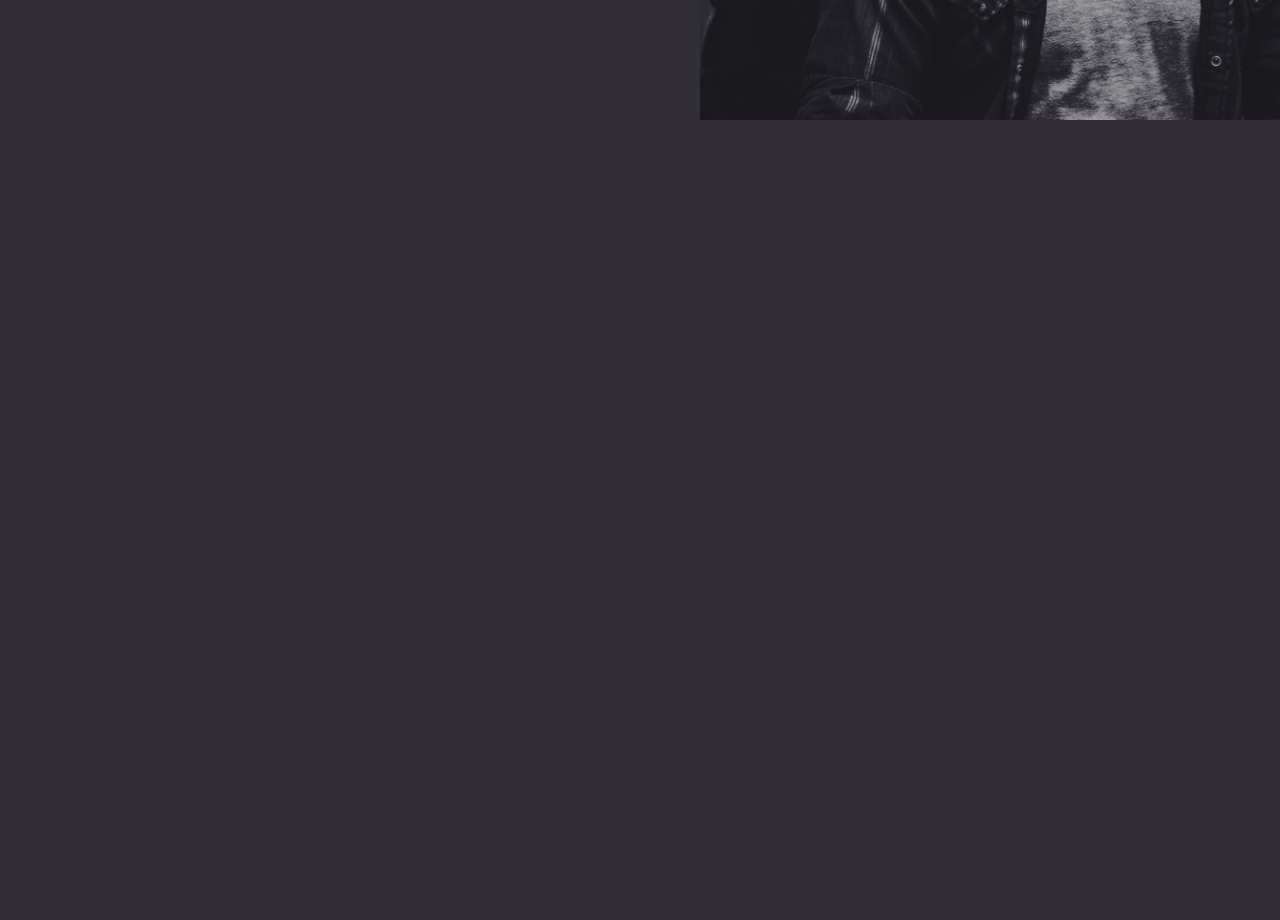
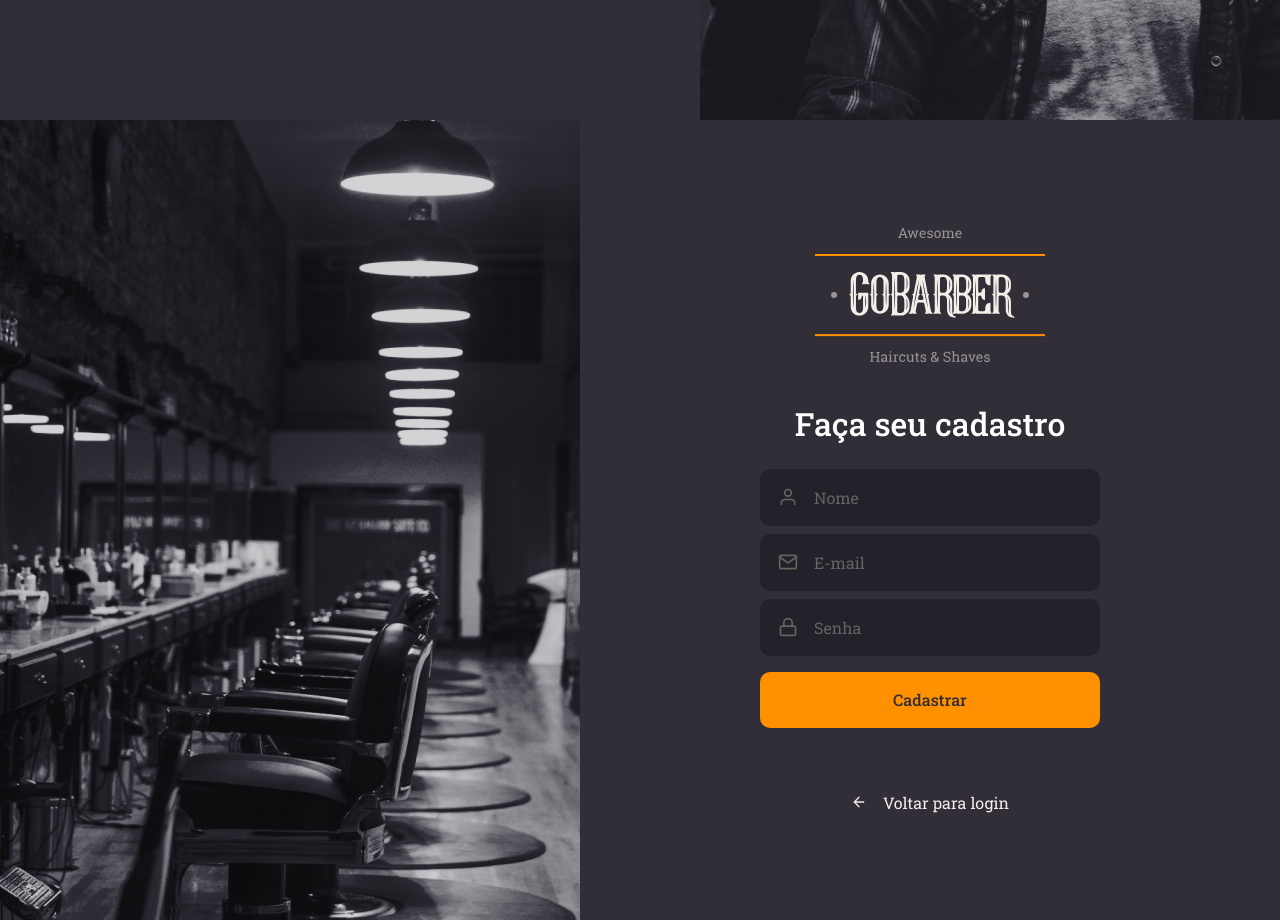
Before and after one commit to rafaelaccampos/go-barber-web, a React (Create React App) app: page / in a window 1280 px wide. Shown: the part 680-1600 px from the top of the page. Before the commit the page ends 800 px from the top, so only its background shows below. Built offline with nearby package versions, Linux system fonts and the light colour scheme.

Commit message:
feat: Add register page style

```diff
--- a/src/App.tsx
+++ b/src/App.tsx
@@ -1,11 +1,14 @@
 import React from 'react';
 
 import SignIn from './pages/SignIn';
+import SignUp from './pages/SignUp';
+
 import GlobalStyle from './styles/global';
 
 const App: React.FunctionComponent = () => (
   <>
     <SignIn />
+    <SignUp />
     <GlobalStyle />
   </>
 );
--- /dev/null
+++ b/src/pages/SignUp/index.tsx
@@ -0,0 +1,39 @@
+import React from 'react';
+import { FiUser, FiMail, FiLock, FiArrowLeft } from 'react-icons/fi';
+
+import logoImg from '../../assets/logo.svg';
+
+import Input from '../../components/Input';
+import Button from '../../components/Button';
+
+import { Container, Background, Content } from './styles';
+
+const SignUp: React.FunctionComponent = () => (
+  <Container>
+    <Background />
+    <Content>
+      <img src={logoImg} alt="" />
+      <form>
+        <h1>Faça seu cadastro</h1>
+
+        <Input name="name" icon={FiUser} placeholder="Nome" />
+
+        <Input name="email" icon={FiMail} placeholder="E-mail" />
+
+        <Input
+          name="password"
+          icon={FiLock}
+          type="password"
+          placeholder="Senha"
+        />
+
+        <Button type="submit">Cadastrar</Button>
+      </form>
+      <a href="teste">
+        <FiArrowLeft />
+        Voltar para login
+      </a>
+    </Content>
+  </Container>
+);
+export default SignUp;
--- /dev/null
+++ b/src/pages/SignUp/styles.ts
@@ -0,0 +1,69 @@
+import styled from 'styled-components';
+import { shade } from 'polished';
+
+import signUpBackgroundImage from '../../assets/sign-up-background.png';
+
+export const Container = styled.div`
+  height: 100vh;
+
+  display: flex;
+  align-items: stretch;
+`;
+
+export const Content = styled.div`
+  display: flex;
+  flex-direction: column;
+  align-items: center;
+  place-content: center;
+
+  width: 100%;
+  max-width: 700px;
+
+  form {
+    margin: 40px 0;
+    width: 340px;
+    text-align: center;
+
+    h1 {
+      margin-bottom: 24px;
+    }
+
+    a {
+      color: #f4ede8;
+      text-decoration: none;
+      display: block;
+      margin-top: 24px;
+      transition: color 0.2s;
+
+      &:hover {
+        color: ${shade(0.2, '#f4ede8')};
+      }
+    }
+  }
+
+  > a {
+    color: #f4ede8;
+    display: block;
+    margin-top: 24px;
+    text-decoration: none;
+    transition: color 0.2s;
+
+    display: flex;
+    align-items: center;
+
+    &:hover {
+      color: ${shade(0.2, '#f4ede8')};
+    }
+
+    svg {
+      margin-right: 16px;
+    }
+  }
+`;
+
+export const Background = styled.div`
+  flex: 1;
+  background: url(${signUpBackgroundImage}) no-repeat center;
+`;
+
+export const FiArrowLeft = styled.div``;
```
Also changed, not shown: src/assets/sign-up-background.png (added).
